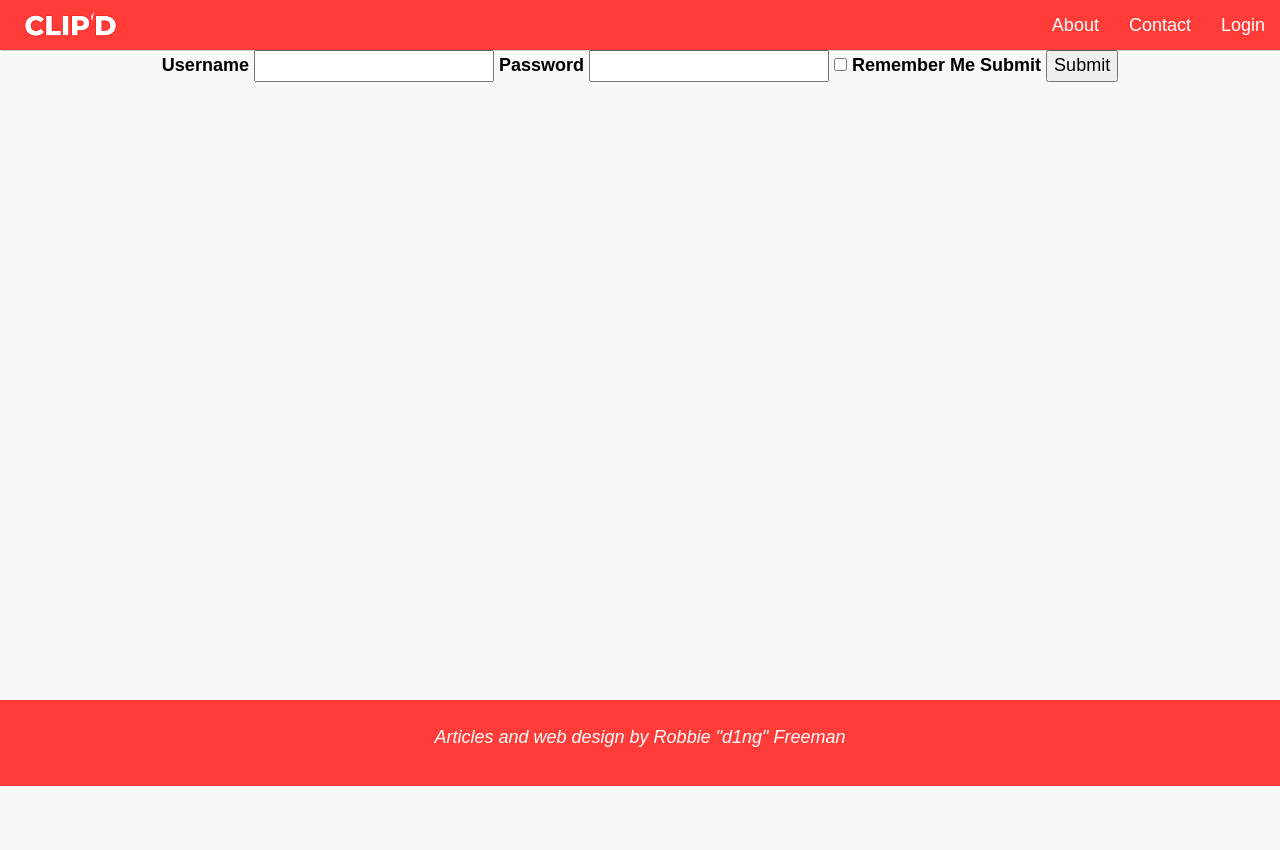
After one commit to robbie-a-freeman/clipd-backend, a Flask app: template templates/login.html in a window 1280 px wide. The commit adds this page. Run offline with Flask 2, Linux system fonts and the light colour scheme; the template is opened without the code that fills it: values that come from a table or form of the project are taken from there, others are empty; some libraries are stand-ins or nearby versions.

Commit message:
First iteration of logging in with accounts

```diff
--- a/app.py
+++ b/app.py
@@ -11,6 +11,7 @@ from flask import abort
 from flask import redirect
 from flask import url_for
 from flask import send_file
+from flask import flash
 
 import os
 import sys
@@ -54,9 +55,55 @@ try:
 except:
     print("not connected to postgres!")
 
+# setting up secret key
+# TODO make this environment var
+#app.secret_key = os.environ.get('SECRET_KEY', 'dev')
+app.secret_key = b'\xd2\xc7\xdd\xa4\xd7\xc7\xfb\x92\x88\x15\xbbF,3\xc7\x9d'
+
+# setting up Flask-Login manager
+from flask_login import LoginManager, login_required, login_user, logout_user
+login_manager = LoginManager()
+login_manager.init_app(app)
+
+# initialize login form stuff
+from flask_wtf import FlaskForm
+from wtforms import StringField, PasswordField, SubmitField, BooleanField
+class LoginForm(FlaskForm):
+    username = StringField('Username')
+    password = PasswordField('Password')
+    remember_me = BooleanField('Remember Me')
+    submit = SubmitField('Submit')
+
+# setting up Flask-Login user object
+from User import User
+def getUserById(id):
+    try:
+        conn = psycopg2.connect(DATABASE_URL, sslmode=SSL_MODE)
+        cur = conn.cursor()
+        cur.execute('SELECT * FROM Users WHERE Id = %s;', (id, ))
+        data = cur.fetchall()
+        cur.close()
+        conn.close()
+
+        if data:
+            print("Successfully retrieved user")
+            return User(data[0][1], data[0][3], DATABASE_URL, SSL_MODE) # user, pass
+        else:
+            print("Failed to retrieve user: no user")
+            return None
+    except:
+        print("Failed to retrieve user: no connection")
+        return None
+@login_manager.user_loader
+def load_user(user_id):
+    return getUserById(user_id)
+
+
+# make sure that each request is redirected to https
+# TODO fix potential security vulnerability
 @app.before_request
 def before_request():
-    if request.url.startswith('http://'):
+    if SSL_MODE is 'require' and request.url.startswith('http://'):
         url = request.url.replace('http://', 'https://', 1)
         code = 301
         return redirect(url, code=code)
@@ -65,7 +112,7 @@ def before_request():
 @app.route('/')
 @app.route('/home')
 @app.route('/index')
-def changelog():
+def index():
     fetch.fetchHomePage()
     return render_template('history.html')
 
@@ -117,8 +164,57 @@ def testAPI():
     return jsonify("OH")
 
 @app.route("/testreact")
+@login_required
 def testreact():
     return render_template('test-react.html')
+
+@app.route('/login', methods=['GET', 'POST'])
+def login():
+    # Here we use a class of some kind to represent and validate our
+    # client-side form data. For example, WTForms is a library that will
+    # handle this for us, and we use a custom LoginForm to validate.
+    form = LoginForm()
+    if form.validate_on_submit():
+        # Login and validate the user.
+        # user should be an instance of your `User` class
+        # authenticate(User)
+        # TODO hash password from client to server
+        try:
+            conn = psycopg2.connect(DATABASE_URL, sslmode=SSL_MODE)
+            cur = conn.cursor()
+            cur.execute('SELECT password FROM Users WHERE Name = %s AND Password = crypt(%s, Password);', (request.form['username'], request.form['password']))
+            encryptedPassword = cur.fetchall()[0][0]
+            user = User(request.form['username'], encryptedPassword, DATABASE_URL, SSL_MODE)
+            cur.execute('SELECT Id FROM Users WHERE Name = %s AND Password = %s;', (user.username, user.password))
+            id = cur.fetchall()[0][0]
+            if id:
+                user.isAuthenticated = True
+                user.isActive = True
+                # bool returns True for any string, False for blank/None
+                print('before login_user')
+                login_user(user, remember = bool(request.form.get('remember_me')))
+                print('past login_user')
+                flash('Logged in successfully.')
+                assert(user.is_authenticated)
+                print("user authenticated")
+            else:
+                flash('Login failed.')
+                print("authentication failed: invalid credentials")
+                raise
+            cur.close()
+            conn.close()
+        except:
+            print("authentication failed: no connection to database - ", sys.exc_info()[0])
+            flash('Login failed.')
+        return redirect(url_for('index'))
+    return render_template('login.html', form=form)
+
+@app.route("/logout")
+@login_required
+def logout():
+    logout_user()
+    return redirect(url_for('index'))
+
 
 '''@app.route("/signup")
 def testreact():
--- a/requirements.txt
+++ b/requirements.txt
@@ -5,3 +5,6 @@ psycopg2
 python-dotenv
 pyjwt==1.7.1
 flask_cors==3.0.7
+Flask-Login==0.4.1
+flask_wtf==0.14.2
+wtforms==2.2.1
--- a/templates/base.html
+++ b/templates/base.html
@@ -26,6 +26,7 @@
       <ul class="nav navbar-nav navbar-right">
         <li><a href="/about">About</a></li>
         <li><a href="/contact">Contact</a></li>
+        <li><a href="/login">Login</a></li>
       </ul>
     </div>
   </div>
--- /dev/null
+++ b/templates/login.html
@@ -0,0 +1,45 @@
+{% extends 'base.html' %}
+
+{% block title %}Login{% endblock %}
+
+{% block style %}
+<style>
+  /* Remove the navbar's default margin-bottom and rounded borders */
+  .navbar {
+    margin-bottom: 0;
+    border-radius: 0;
+  }
+
+  /* Add a gray background color and some padding to the footer */
+  footer {
+    background-color: #f2f2f2;
+    padding: 25px;
+  }
+
+.carousel-inner img {
+    width: 100%; /* Set width to 100% */
+    margin: auto;
+    min-height:200px;
+}
+
+/* Hide the carousel text when the screen is less than 600 pixels wide */
+@media (max-width: 600px) {
+  .carousel-caption {
+    display: none;
+  }
+}
+</style>
+{% endblock %}
+
+{% block content %}
+<div class="content container text-center">
+        <form action="{{ url_for('login', next=request.endpoint) }}" method="post">
+            {{ form.csrf_token }}
+            {{ form.username.label }} {{ form.username(size=20) }}
+            {{ form.password.label }} {{ form.password(size=20) }}
+            {{ form.remember_me(value='True')|safe }} {{ form.remember_me.label|safe }}
+            {{ form.submit.label }} {{ form.submit(size=20) }}
+        </form>
+
+</div>
+{% endblock %}
```
Also changed, not shown: templates/history.html (+9 -0 lines).
